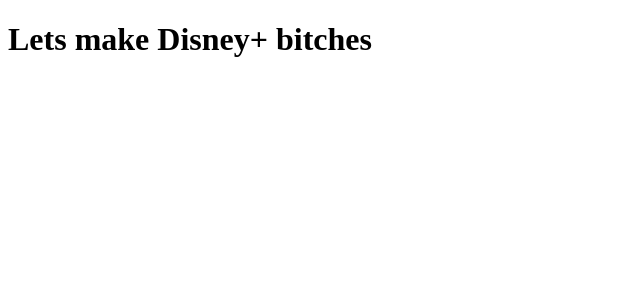
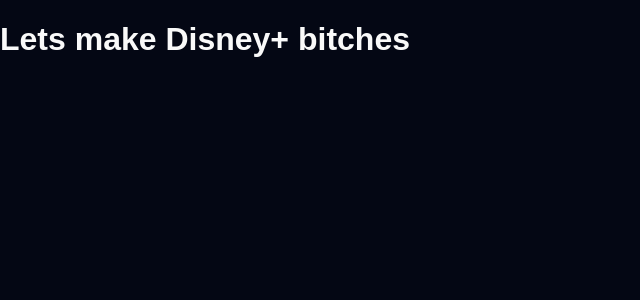
Before and after one commit to tatmil-99/react-disney-clone, a JavaScript app in the folder react-disney-clone/: page / in a window 1280 px wide. Shown: the top 300 px of the page, without its empty margins (0-640 px from the left). Built offline with nearby package versions, Linux system fonts and the light colour scheme; the HTML template or start-up script is replaced by a standard one.

Commit message:
dependencies installed and index.css styled with basics

```diff
--- a/react-disney-clone/package.json
+++ b/react-disney-clone/package.json
@@ -9,8 +9,10 @@
     "react": "^17.0.2",
     "react-dom": "^17.0.2",
     "react-redux": "^7.2.4",
+    "react-router-dom": "^5.2.0",
     "react-scripts": "4.0.3",
     "redux": "^4.1.0",
+    "styled-components": "^5.3.0",
     "web-vitals": "^1.1.2"
   },
   "scripts": {
--- a/react-disney-clone/src/index.css
+++ b/react-disney-clone/src/index.css
@@ -0,0 +1,38 @@
+html {
+  scroll-behavior: smooth;
+}
+
+* {
+  box-sizing: border-box;
+}
+
+body {
+  background-color: #040714;
+  color: #f9f9f9;
+  font-family: Avenir-Roman, sans-serif;
+  margin: 0;
+  padding: 0;
+}
+
+a {
+  color: #f9f9f9;
+  text-decoration: none;
+}
+
+@media only screen and (min-width: 768px) {
+  body {
+    font-size: 16px;
+  }
+}
+
+@media only screen and (min-width: 480px) and (max-width: 768px) {
+  body {
+    font-size: 15px;
+  }
+}
+
+@media only screen and (max-width: 479px) {
+  body {
+    font-size: 14px;
+  }
+}
```
Also changed, not shown: 1 other file (tests, documents, lock files or other folders).
